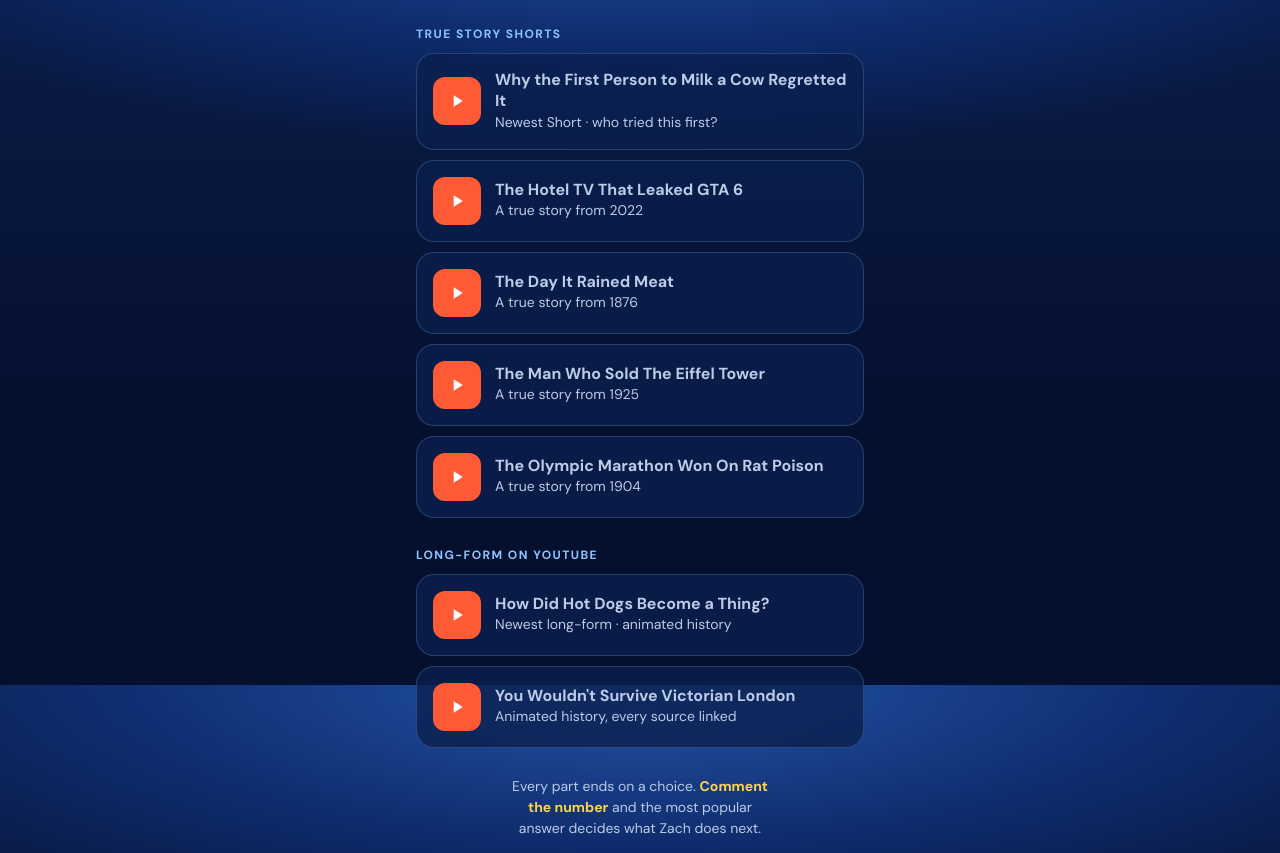
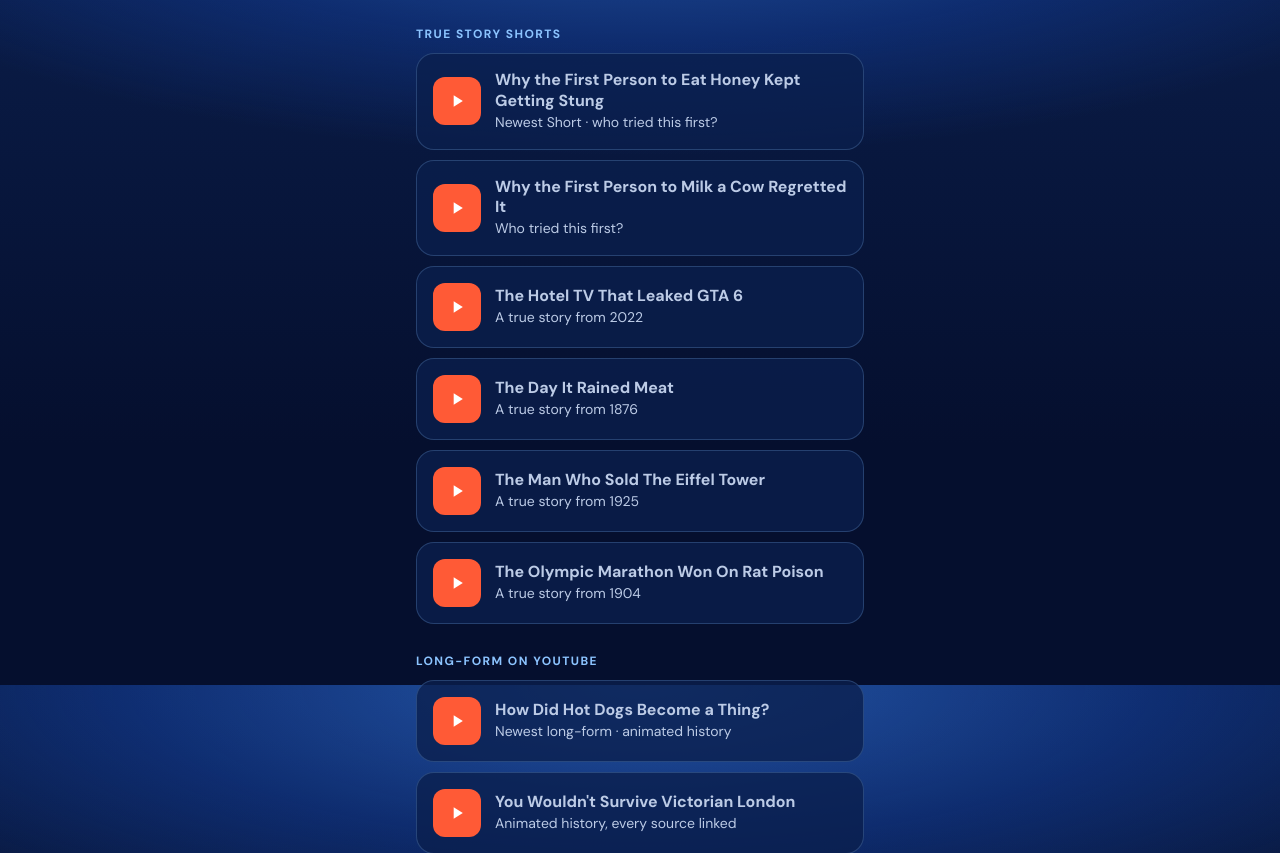
Before and after one commit to ZachifyTV/zachifytv.github.io, a plain HTML site: page index.html in a window 1280 px wide. Shown: the part 915-1768 px from the top of the page. Drawn offline with Linux system fonts and the light colour scheme.

Commit message:
Link the new Short: Why the First Person to Eat Honey Kept Getting Stung

```diff
--- a/index.html
+++ b/index.html
@@ -220,9 +220,13 @@ a:focus-visible { outline: 3px solid var(--yellow); outline-offset: 3px; }
 
   <section aria-labelledby="shorts-title">
     <p class="label" id="shorts-title">True story Shorts</p>
+    <a class="long" href="https://www.youtube.com/shorts/OdgXKjNmtSQ">
+      <span class="play" aria-hidden="true"><svg viewBox="0 0 24 24" width="20" height="20"><path d="M8 5v14l11-7z" fill="currentColor"/></svg></span>
+      <span class="txt"><strong>Why the First Person to Eat Honey Kept Getting Stung</strong><span>Newest Short · who tried this first?</span></span>
+    </a>
     <a class="long" href="https://www.youtube.com/shorts/VNXkRPsnLTE">
       <span class="play" aria-hidden="true"><svg viewBox="0 0 24 24" width="20" height="20"><path d="M8 5v14l11-7z" fill="currentColor"/></svg></span>
-      <span class="txt"><strong>Why the First Person to Milk a Cow Regretted It</strong><span>Newest Short · who tried this first?</span></span>
+      <span class="txt"><strong>Why the First Person to Milk a Cow Regretted It</strong><span>Who tried this first?</span></span>
     </a>
     <a class="long" href="https://www.youtube.com/shorts/MbBROP71pbk">
       <span class="play" aria-hidden="true"><svg viewBox="0 0 24 24" width="20" height="20"><path d="M8 5v14l11-7z" fill="currentColor"/></svg></span>
```
